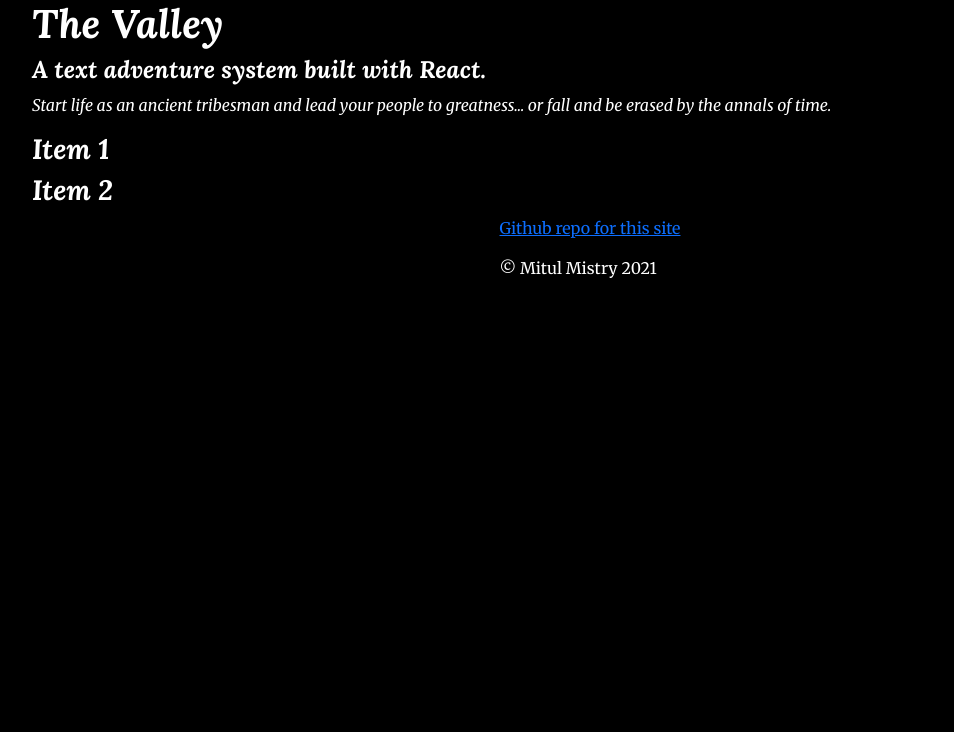
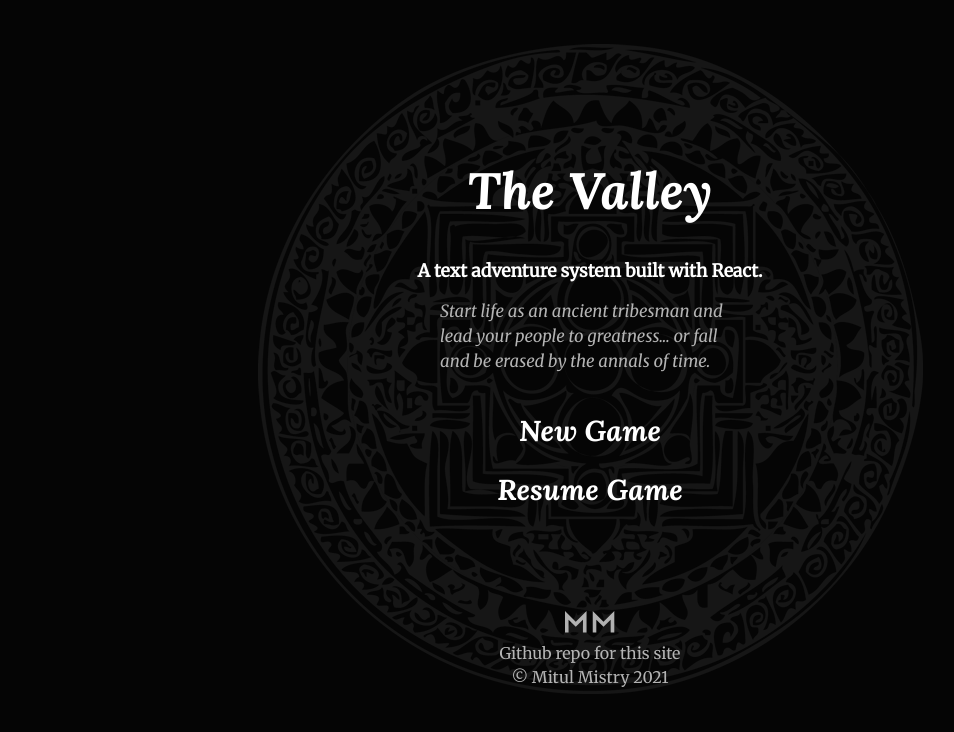
Before and after one commit to MitulMistry/the-valley-react, a React (Create React App) app: page / in a window 1280 px wide. Shown: the top 732 px of the page, without its empty margins (50-1004 px from the left). Built offline with nearby package versions, Linux system fonts and the light colour scheme.

Commit message:
Implement content and styling of menu page

```diff
--- a/src/App.css
+++ /dev/null
@@ -1,38 +0,0 @@
-.App {
-  text-align: center;
-}
-
-.App-logo {
-  height: 40vmin;
-  pointer-events: none;
-}
-
-@media (prefers-reduced-motion: no-preference) {
-  .App-logo {
-    animation: App-logo-spin infinite 20s linear;
-  }
-}
-
-.App-header {
-  background-color: #282c34;
-  min-height: 100vh;
-  display: flex;
-  flex-direction: column;
-  align-items: center;
-  justify-content: center;
-  font-size: calc(10px + 2vmin);
-  color: white;
-}
-
-.App-link {
-  color: #61dafb;
-}
-
-@keyframes App-logo-spin {
-  from {
-    transform: rotate(0deg);
-  }
-  to {
-    transform: rotate(360deg);
-  }
-}
--- a/src/App.js
+++ b/src/App.js
@@ -10,12 +10,10 @@ import { GamePage } from './components/GamePage/GamePage';
 import { MenuPage } from './components/MenuPage/MenuPage';
 import { Footer } from './components/common/Footer';
 
-import './App.css';
-
 function App() {
   return (
     <Router>
-      <Container>
+      <Container className="app">
         <Switch>
           <Route path="/game">
             <GamePage />
--- a/src/components/GamePage/GamePage.jsx
+++ b/src/components/GamePage/GamePage.jsx
@@ -3,7 +3,7 @@ import React from 'react';
 export class GamePage extends React.Component {
   render() {
     return (
-      <div>
+      <div className="game-page">
         <h1>Game Page</h1>
       </div>
     );
--- a/src/components/MenuPage/MenuList.jsx
+++ b/src/components/MenuPage/MenuList.jsx
@@ -1,13 +1,14 @@
 import React from 'react';
 
+import { Link } from 'react-router-dom';
 import { MenuItem } from './MenuItem';
 
 export class MenuList extends React.Component {
   render() {
     return (
-      <div>
-        <h3>Item 1</h3>
-        <h3>Item 2</h3>
+      <div className="menu-list">
+        <h3><Link to="/game">New Game</Link></h3>
+        <h3><Link to="/game">Resume Game</Link></h3>
       </div>
     );
   }
--- a/src/components/MenuPage/MenuPage.jsx
+++ b/src/components/MenuPage/MenuPage.jsx
@@ -6,10 +6,11 @@ export class MenuPage extends React.Component {
   render() {
     return (
       <div className="menu-page">
-        <h1>The Valley</h1>
-        <h4>A text adventure system built with React.</h4>
-        <p className="italic">Start life as an ancient tribesman and lead your people to greatness... or fall and be erased by the annals of time.</p>
-
+        <h1 className="menu-title">The Valley</h1>
+        <h4 className="menu-tagline">A text adventure system built with React.</h4>
+        <div className="d-flex justify-content-center">
+          <p className="menu-info">Start life as an ancient tribesman and lead your people to greatness... or fall and be erased by the annals of time.</p>
+        </div>
         <MenuList />
       </div>
     );
--- a/src/components/common/Footer.jsx
+++ b/src/components/common/Footer.jsx
@@ -1,15 +1,16 @@
 import React from 'react';
+
+import logo from '../../assets/mm_logo.svg';
 
 export class Footer extends React.Component {
   render() {
     let currentYear = new Date().getFullYear();
 
     return (
-      <div className="footer d-flex justify-content-center">
-        <div>
-          <p><a href="https://github.com/MitulMistry/the-valley-react">Github repo for this site</a></p>
-          <p>&copy; Mitul Mistry { currentYear }</p>
-        </div>
+      <div className="footer">
+        <img src={logo} className="footer-logo" alt="logo" />
+        <p><a href="https://github.com/MitulMistry/the-valley-react">Github repo for this site</a><br />
+        &copy; Mitul Mistry { currentYear }</p>
       </div>
     );
   }
--- a/src/index.css
+++ b/src/index.css
@@ -1,16 +1,75 @@
 @import url('https://fonts.googleapis.com/css2?family=Lora:ital,wght@1,700&family=Merriweather:ital@0;1&display=swap');
 
 body {
-  background-color: black;
+  background-color: rgb(5, 5, 5);
+  background: rgb(5, 5, 5) url('./assets/valley_bg_01_small.png');
+  background-position: center;
+  background-repeat: no-repeat;
   color: white;
   font-family: 'Merriweather', serif;
 }
 
-.italic {
-  font-style: italic;
-}
 h1, h2, h3, h4, h5 {
   font-family: 'Lora', serif;
   font-weight: 700;
   font-style: italic;
 }
+
+a {
+  color: #B4B4B4;
+  text-decoration: none;
+}
+
+a:hover {
+  color: white;
+}
+
+.menu-page {
+  text-align: center;
+}
+
+.menu-title {
+  font-size: 3.2rem;
+  padding: 10rem 0 1.5rem 0;
+}
+
+h4.menu-tagline {
+  font-family: 'Merriweather', serif;
+  font-style: normal;
+  font-size: 1.1rem;
+  margin: 1rem;
+}
+
+.menu-info {
+  font-style: italic;
+  color: #B4B4B4;
+  font-size: 1.05rem;
+  max-width: 300px;
+  text-align: left;
+  margin-bottom: 2.5rem;
+}
+
+.menu-list a {
+  color: white;
+}
+
+.menu-list a:hover {
+  color: rgb(128, 239, 253);
+}
+
+.menu-list h3 {
+  font-size: 1.8rem;
+  margin-bottom: 1.5rem;
+}
+
+.footer {
+  text-align: center;
+  margin-top: 6rem;
+  padding-bottom: 2rem;
+  color: #B4B4B4;
+}
+
+.footer-logo {
+  max-width: 50px;
+  margin: .5rem;
+}
```
Also changed, not shown: public/manifest.json, src/assets/mm_logo.svg (added), src/assets/valley_bg_01_small.png (added).
